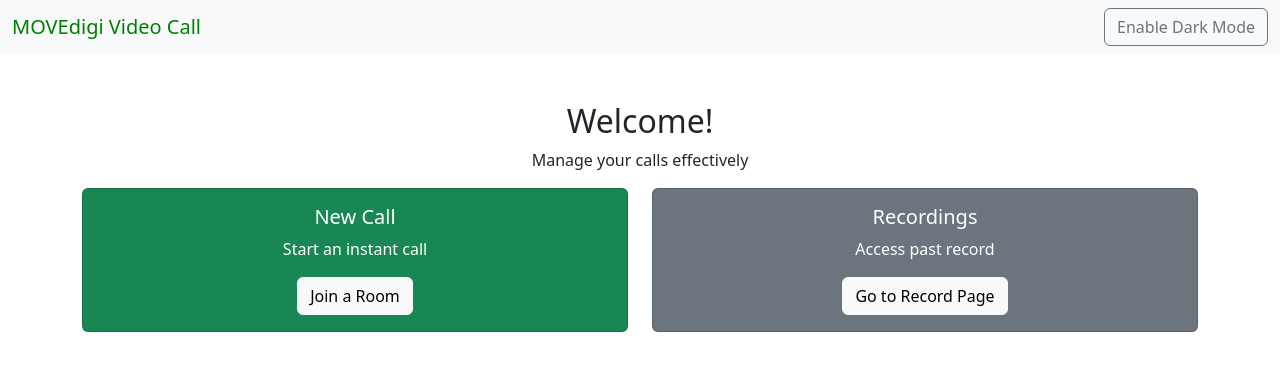
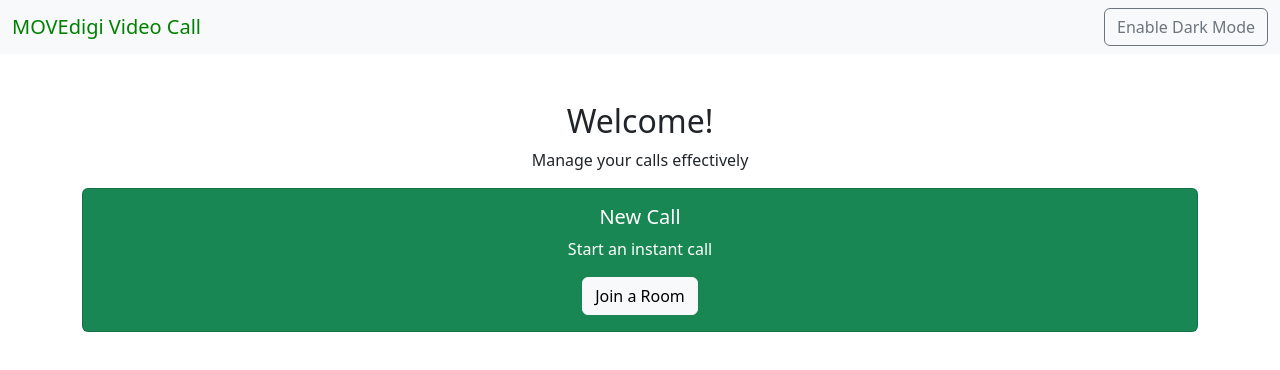
Before and after one commit to ProSoftwareDevHC-KN-LL/video-call-application, a React (Vite) app in the folder frontend/: page / in a window 1280 px wide. Shown: the top 370 px of the page. Built offline with nearby package versions, Linux system fonts and the light colour scheme.

Commit message:
Comment out recordpage, prepare for merging main

```diff
--- a/frontend/src/components/Homepage.tsx
+++ b/frontend/src/components/Homepage.tsx
@@ -7,16 +7,16 @@ function Homepage() {
         navigate('/room'); // Navigate to the RoomComponent
     };
 
-    const handleRecordPageClick = () => {
-        navigate('/record'); // Navigate to the Record page
-    };
+    // const handleRecordPageClick = () => {
+    //     navigate('/record'); // Navigate to the Record page
+    // };
 
     return (
         <div className="container homepage text-center mt-5">
             <h2>Welcome!</h2>
             <p>Manage your calls effectively</p>
             <div className="row">
-                <div className="col-md-6 mb-4">
+                <div className="col-md mb-4">
                     <div className="card text-white bg-success">
                         <div className="card-body">
                             <h5 className="card-title">New Call</h5>
@@ -30,7 +30,7 @@ function Homepage() {
                         </div>
                     </div>
                 </div>
-                <div className="col-md-6 mb-4">
+                {/* <div className="col-md-6 mb-4">
                     <div className="card text-white bg-secondary">
                         <div className="card-body">
                             <h5 className="card-title">Recordings</h5>
@@ -43,7 +43,7 @@ function Homepage() {
                             </button>
                         </div>
                     </div>
-                </div>
+                </div> */}
             </div>
         </div>
     );
--- a/frontend/src/components/index.tsx
+++ b/frontend/src/components/index.tsx
@@ -112,7 +112,7 @@ function RoomComponent() {
             setLocalTrack(room.localParticipant.videoTrackPublications.values().next().value.videoTrack);
         } catch (error) {
             console.log("There was an error connecting to the room:", (error as Error).message);
-            // await leaveRoom();
+            await leaveRoom();
         }
     }
 
```
